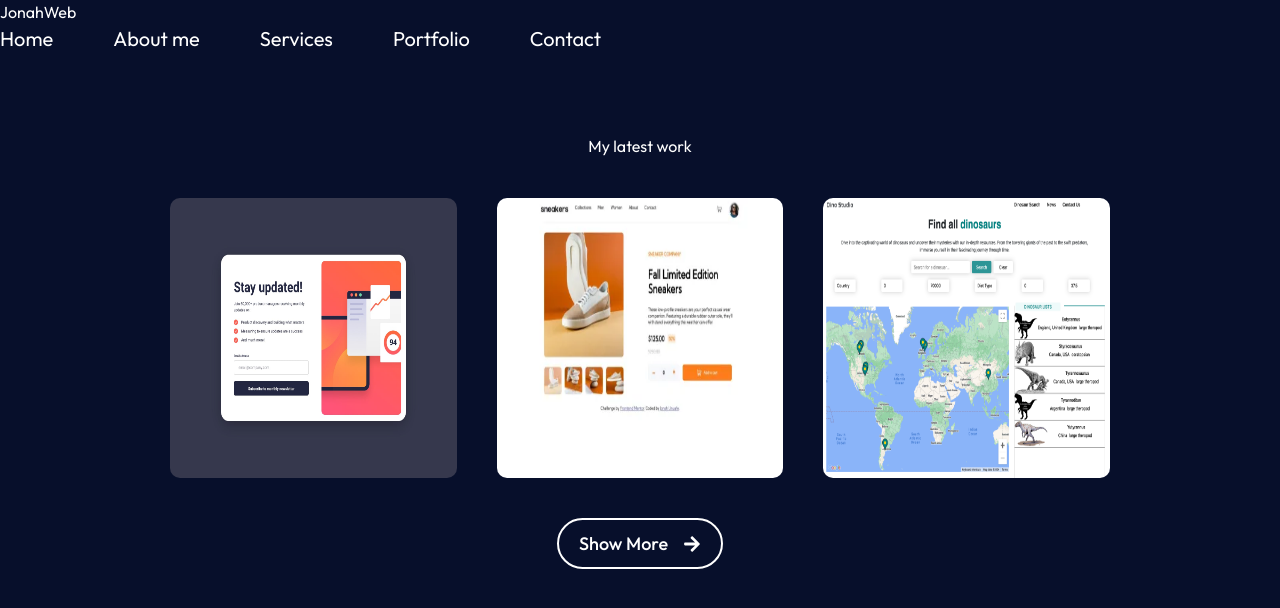
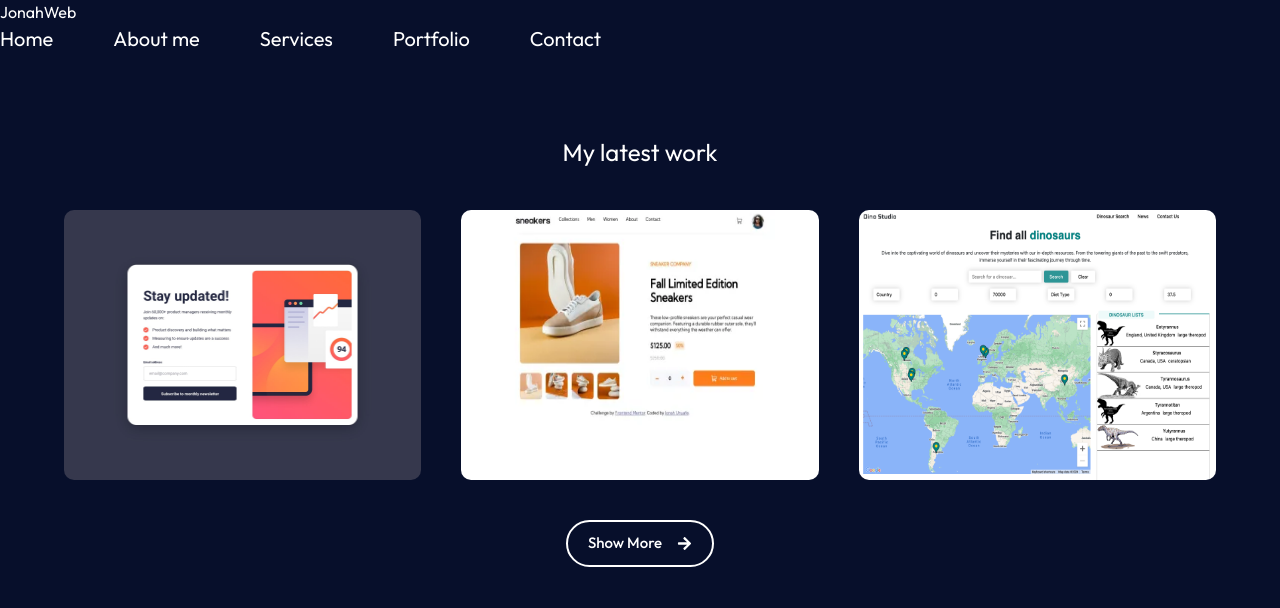
Before and after one commit to jonahunuafe/portfolio-react, a React (Vite) app: page /work in a window 1280 px wide. Shown: the top 608 px of the page. Built offline with nearby package versions, Linux system fonts and the light colour scheme.

Commit message:
refactor styling of Portfolio component

```diff
--- a/src/components/MyWork/MyWork.jsx
+++ b/src/components/MyWork/MyWork.jsx
@@ -6,9 +6,7 @@ import { FaArrowRight } from "react-icons/fa"
 const MyWork = () => {
   return (
       <div className={styles.myWork}>
-      <div className={styles.myWorkTitle}>
          <h1>My latest work</h1>
-      </div>
          <div className={styles.myWorkContainer}>
             {mywork_data.map((recentWork, index) => (
                <img key={index} src={recentWork.w_img} alt="project images" />
@@ -19,7 +17,7 @@ const MyWork = () => {
             <FaArrowRight />
          </div>
       </div>
-  )
+  );
 }
 
 export default MyWork;
--- a/src/components/MyWork/MyWork.module.css
+++ b/src/components/MyWork/MyWork.module.css
@@ -24,15 +24,21 @@
    align-items: center;
    justify-content: center;
    gap: 2rem;
-   margin: 1rem 2rem;
+   width: 90%;
+   margin: auto;
+   margin-top:5rem;
+}
+
+.myWork h1 {
+   font-size: 1.5em;
 }
 
 .showMore {
    display: flex;
    align-items: center;
-   gap: 1rem;
+   gap: 0.5rem;
    border-radius: 2rem;
-   padding: 1rem 1.5rem;
+   padding: 0.5rem 1rem;
    border: 2px solid #fff;
    font-weight: 500;
    margin-bottom: 2rem;
@@ -41,7 +47,7 @@
 }
 
 .showMore:hover {
-   gap: 2rem;
+   gap: 1.5rem;
 }
 
 @media(min-width: 786px) {
@@ -52,19 +58,18 @@
 
    .myWorkContainer img {
       width: 419px;
-      height: 280px;
+      height: 270px;
    }
 
    .myWork {
       gap: 40px;
-      margin: 80px 170px;
    }
 
    .showMore {
       gap: 15px;
       border-radius: 50px;
       padding: 10px 20px;
-      font-size: 18px;
+      font-size: 15px;
       margin-bottom: 80px;
    }
 
```
Lines whose indentation alone changed are shown as unchanged.
